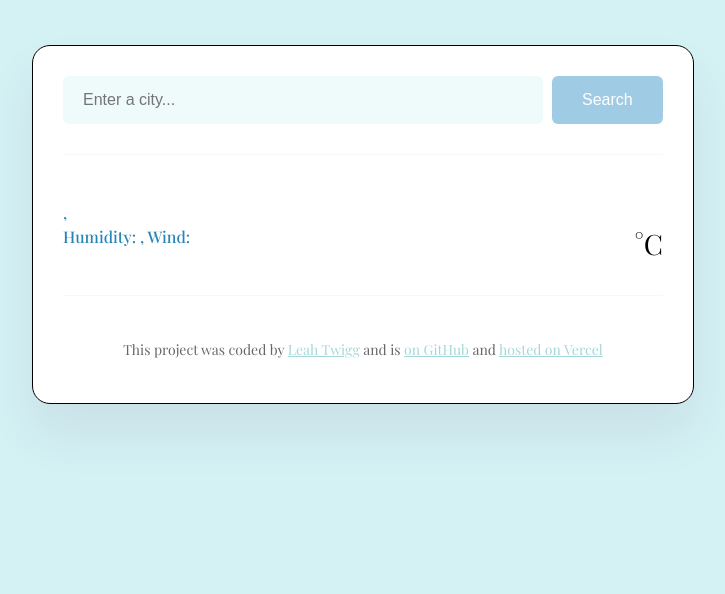
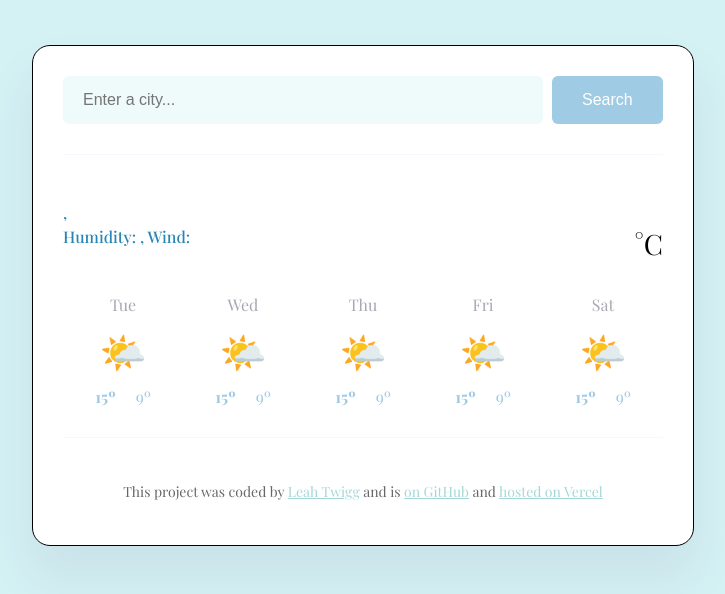
Before and after one commit to lea-bee/weather-project, a website built with Parcel: page index.html in a window 1280 px wide. Shown: the whole page, without its empty margins (277-1002 px from the left). Built offline with nearby package versions, Linux system fonts and the light colour scheme; no server answers.

Commit message:
Added basic HTML and CSS for forecasting

```diff
--- a/index.html
+++ b/index.html
@@ -45,6 +45,58 @@
             <div class="weather-app-unit">&deg;C</div>
           </div>
         </div>
+        <div class="weather-forecast">
+          <div class="weather-forecast-day">
+            <div class="weather-forecast-date">Tue</div>
+            <div class="weather-forecast-icon">🌤️</div>
+            <div class="weather-forecast-temperatures">
+              <div class="weather-forecast-temperature">
+                <strong>15º</strong>
+              </div>
+              <div class="weather-forecast-temperature">9º</div>
+            </div>
+          </div>
+          <div class="weather-forecast-day">
+            <div class="weather-forecast-date">Wed</div>
+            <div class="weather-forecast-icon">🌤️</div>
+            <div class="weather-forecast-temperatures">
+              <div class="weather-forecast-temperature">
+                <strong>15º</strong>
+              </div>
+              <div class="weather-forecast-temperature">9º</div>
+            </div>
+          </div>
+          <div class="weather-forecast-day">
+            <div class="weather-forecast-date">Thu</div>
+            <div class="weather-forecast-icon">🌤️</div>
+            <div class="weather-forecast-temperatures">
+              <div class="weather-forecast-temperature">
+                <strong>15º</strong>
+              </div>
+              <div class="weather-forecast-temperature">9º</div>
+            </div>
+          </div>
+          <div class="weather-forecast-day">
+            <div class="weather-forecast-date">Fri</div>
+            <div class="weather-forecast-icon">🌤️</div>
+            <div class="weather-forecast-temperatures">
+              <div class="weather-forecast-temperature">
+                <strong>15º</strong>
+              </div>
+              <div class="weather-forecast-temperature">9º</div>
+            </div>
+          </div>
+          <div class="weather-forecast-day">
+            <div class="weather-forecast-date">Sat</div>
+            <div class="weather-forecast-icon">🌤️</div>
+            <div class="weather-forecast-temperatures">
+              <div class="weather-forecast-temperature">
+                <strong>15º</strong>
+              </div>
+              <div class="weather-forecast-temperature">9º</div>
+            </div>
+          </div>
+        </div>
       </main>
       <footer>
         <p>
--- a/src/styles.css
+++ b/src/styles.css
@@ -89,6 +89,36 @@ main {
   font-size: 28px;
 }
 
+.weather-forecast {
+  display: flex;
+  justify-content: space-around;
+  margin-top: 30px;
+}
+
+.weather-forecast-date {
+  text-align: center;
+  color: rgba(39, 33, 66, 0.4);
+  font-size: 16px;
+  line-height: 20px;
+  margin-bottom: 10px;
+}
+
+.weather-forecast-icon {
+  font-size: 38px;
+  text-align: center;
+}
+.weather-forecast-temperatures {
+  text-align: center;
+  color: #a0cbe4;
+  margin-top: 10px;
+  display: flex;
+  justify-content: center;
+}
+
+.weather-forecast-temperature {
+  padding: 0 10px;
+}
+
 footer {
   border-top: 1px solid #f9f7fe;
   padding: 30px 0 0 0;
```
